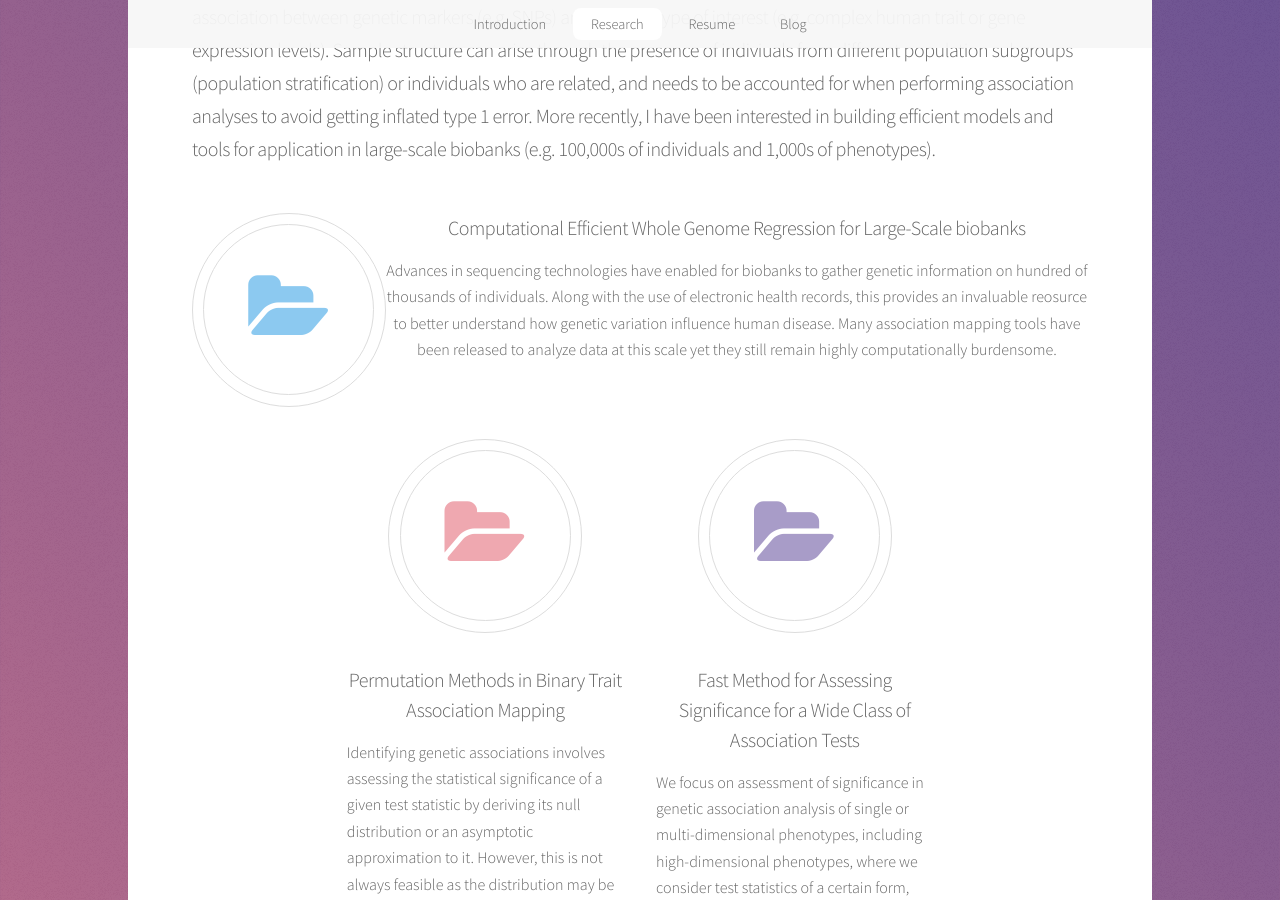
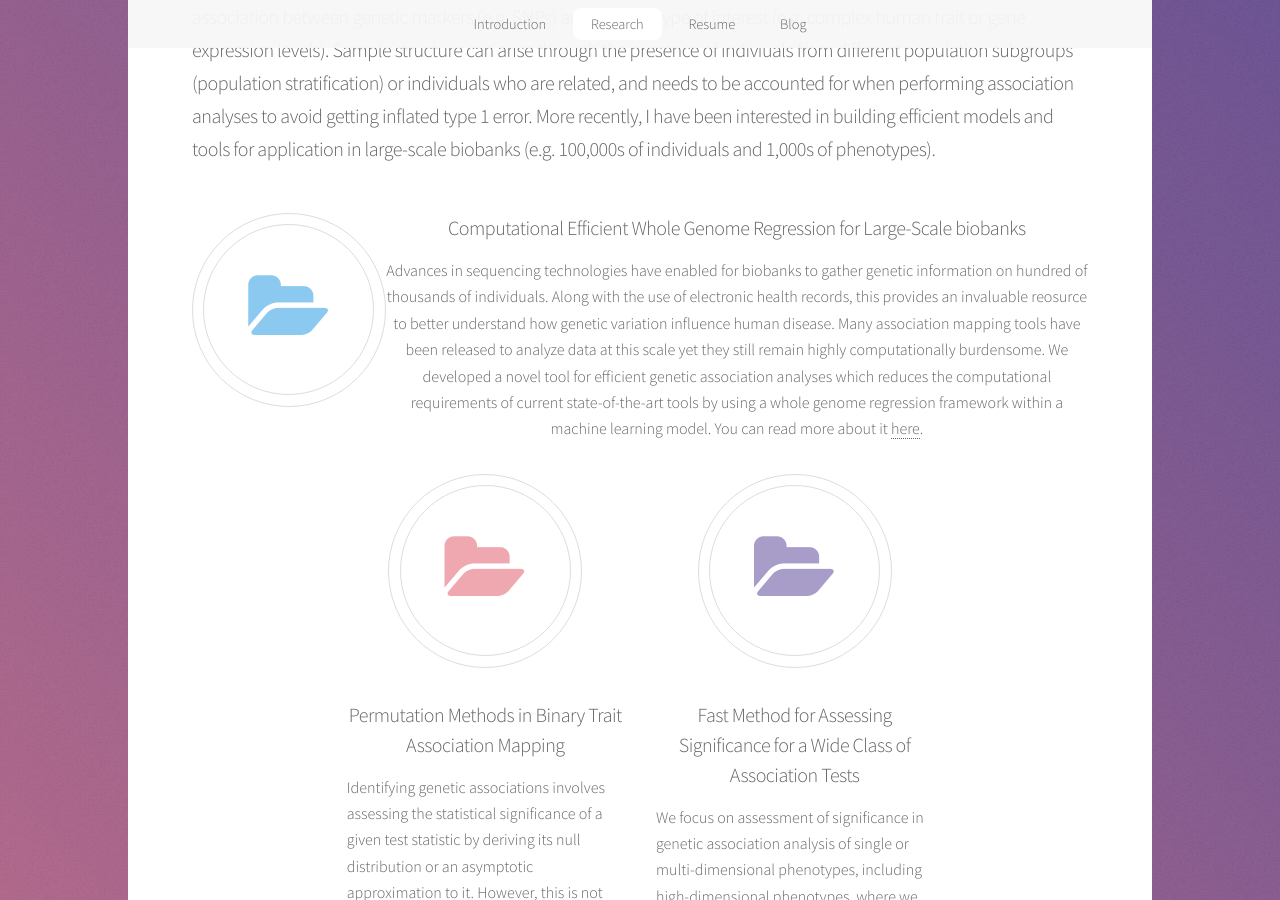
Before and after one commit to joellesophya/joellesophya.github.io, a Jekyll site: the page built from index.html, in a window 1280 px wide and 900 px high, scrolled down 1257 px. Built offline with Jekyll 4.4.1, drawn with Linux system fonts in a browser that asks for light colours.

Commit message:
update content

```diff
--- a/index.html
+++ b/index.html
@@ -41,7 +41,8 @@ I currently work as a statistical geneticist at the Regeneron Genetics Center wh
         <span class="icon major stylecen fa-folder-open"></span>
         <h3>Computational Efficient Whole Genome Regression for Large-Scale biobanks</h3>
         Advances in sequencing technologies have enabled for biobanks to gather genetic information on hundred of thousands of individuals. Along with the use of electronic health records, this provides an invaluable reosurce to better understand how genetic variation influence human disease.
-        Many association mapping tools have been released to analyze data at this scale yet they still remain highly computationally burdensome.
+        Many association mapping tools have been released to analyze data at this scale yet they still remain highly computationally burdensome. We developed a novel tool for efficient genetic association analyses which reduces the computational requirements of current state-of-the-art tools by using a whole genome regression framework within a machine learning model.
+            You can read more about it <a href="https://rgcgithub.github.io/regenie/">here</a>.
         </p>
 
         <ul class="features">
```
